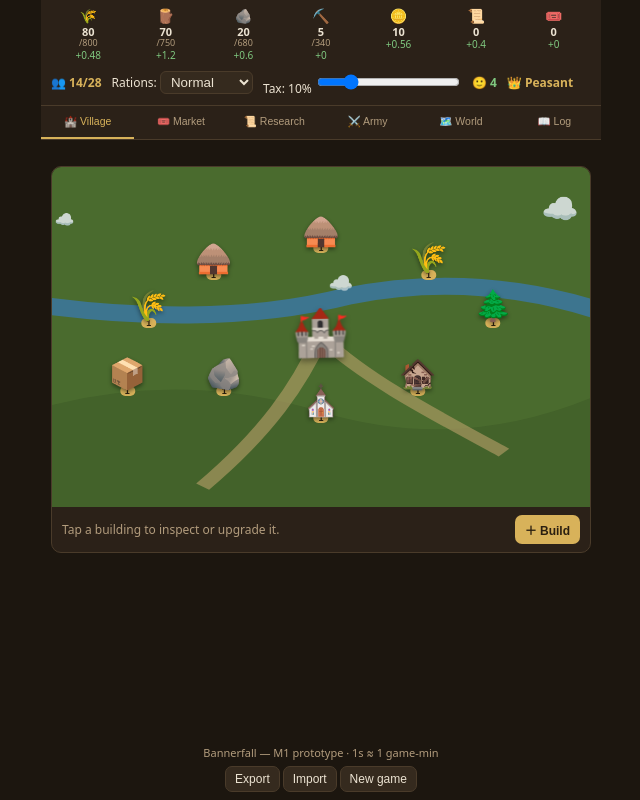
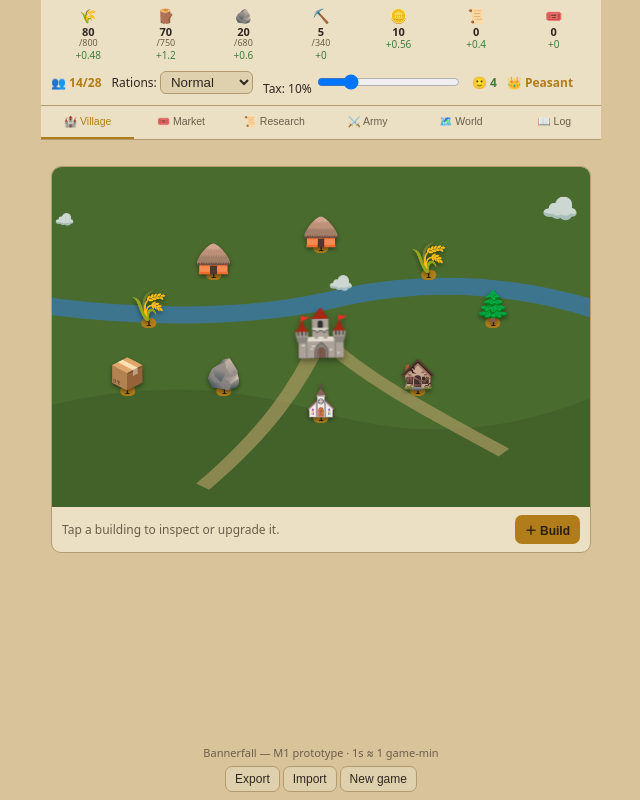
Before and after one commit to OwenTuckwell/Claude, a React (Vite) app: page / in a window 1280 px wide. Shown: the whole page, without its empty margins (319-959 px from the left). Built offline with nearby package versions, Linux system fonts and the light colour scheme.

Commit message:
﻿Phase 5 (feel): apply art-style.md palette to the UI
First visible design pass -- retheme to the parchment & ink UI and earthy
world tones from docs/art-style.md (variable-driven, plus map/realm
colours and faction-coloured cells). No logic change.

```diff
--- a/src/ui/styles.css
+++ b/src/ui/styles.css
@@ -1,14 +1,20 @@
+/* Palette per docs/art-style.md — parchment & ink UI, earthy world tones. */
 :root {
-  --bg: #1c160f;
-  --panel: #2b2118;
-  --panel2: #352a1e;
-  --line: #4a3b2a;
-  --ink: #ece3d2;
-  --muted: #b29c7d;
-  --gold: #d8b25a;
-  --good: #7fc77f;
-  --bad: #e08a7a;
-  --war: #e0b35a;
+  --bg: #d9c39a;       /* tabletop parchment */
+  --panel: #ece0c4;    /* light parchment card */
+  --panel2: #e0d1ae;   /* secondary / inputs */
+  --line: #b39b6f;     /* aged-leather border */
+  --ink: #2e2620;      /* dark ink text */
+  --muted: #6b5d4a;    /* muted ink */
+  --gold: #b07d1a;     /* heraldic gold accent (readable on light) */
+  --good: #3f7d3f;     /* muted green */
+  --bad: #b1442f;      /* muted red */
+  --war: #9c6f1a;      /* amber */
+  /* world tones (art-style.md §4) */
+  --grass: #7a8c4e;
+  --grass2: #6f8246;
+  --water: #3f6f8c;
+  --water2: #3a6685;
 }
 
 * { box-sizing: border-box; }
@@ -72,7 +78,7 @@ body {
 .tag { font-size: 10px; padding: 1px 6px; border-radius: 99px; background: var(--panel2); border: 1px solid var(--line); color: var(--muted); }
 
 button.act { background: var(--gold); color: #2a1f10; border: none; border-radius: 7px; padding: 6px 10px; font-weight: 700; cursor: pointer; font-size: 12px; }
-button.act:disabled { background: #5a4a30; color: #9b876a; cursor: not-allowed; }
+button.act:disabled { background: #c3b48f; color: #8a7c64; cursor: not-allowed; }
 button.ghost { background: var(--panel2); color: var(--ink); border: 1px solid var(--line); border-radius: 7px; padding: 5px 9px; cursor: pointer; font-size: 12px; }
 
 .queue-item { display: flex; justify-content: space-between; align-items: center; font-size: 12px; padding: 4px 0; border-bottom: 1px dashed var(--line); }
@@ -93,19 +99,19 @@ button.ghost { background: var(--panel2); color: var(--ink); border: 1px solid v
 
 /* world map */
 .map { display: grid; gap: 2px; background: var(--line); border: 1px solid var(--line); border-radius: 8px; padding: 2px; }
-.cell { aspect-ratio: 1; background: #243018; border-radius: 3px; display: flex; align-items: center; justify-content: center; font-size: 14px; cursor: default; }
-.cell.player { background: #3a5a8a; }
-.cell.ai { background: #6a3a3a; cursor: pointer; }
+.cell { aspect-ratio: 1; background: var(--grass2); border-radius: 3px; display: flex; align-items: center; justify-content: center; font-size: 14px; cursor: default; }
+.cell.player { background: #4a86d8; }
+.cell.ai { background: #c2554f; cursor: pointer; }
 .cell.ai.looted { opacity: 0.45; }
 
 /* realm map (sea + land) */
-.sea-map { display: grid; gap: 0; background: #1b3a5c; border: 2px solid #122436; border-radius: 8px; overflow: hidden; }
+.sea-map { display: grid; gap: 0; background: var(--water); border: 2px solid #2b4a5e; border-radius: 8px; overflow: hidden; }
 .mcell { aspect-ratio: 1; display: flex; align-items: center; justify-content: center; font-size: 12px; line-height: 1; }
-.mcell.water { background: #21466e; }
-.mcell.water:nth-child(3n) { background: #20436a; }
-.mcell.land { background: #46602e; }
-.mcell.land:nth-child(2n) { background: #425a2b; }
-.mcell.coast { box-shadow: inset 0 0 0 1px rgba(228,212,150,0.18); }
+.mcell.water { background: var(--water); }
+.mcell.water:nth-child(3n) { background: var(--water2); }
+.mcell.land { background: var(--grass); }
+.mcell.land:nth-child(2n) { background: var(--grass2); }
+.mcell.coast { box-shadow: inset 0 0 0 1px rgba(46,38,32,0.22); }
 .mcell.ai { cursor: pointer; }
 .mcell.ai.looted { opacity: 0.4; }
 .mcell.sel { outline: 2px solid var(--gold); outline-offset: -2px; z-index: 1; }
@@ -125,7 +131,7 @@ button.ghost { background: var(--panel2); color: var(--ink); border: 1px solid v
 .rnode.wait { opacity: 0.92; cursor: not-allowed; }
 
 /* realm map markers (overlaid on the SVG) */
-.realm-svg { background: linear-gradient(135deg, #1c3e64, #2b5483, #1f476f); background-size: 220% 220%; animation: sea 14s ease-in-out infinite; }
+.realm-svg { background: linear-gradient(135deg, #356084, #3f6f8c, #356084); background-size: 220% 220%; animation: sea 14s ease-in-out infinite; }
 @keyframes sea { 0%,100% { background-position: 0% 0%; } 50% { background-position: 100% 100%; } }
 .keep-mark { position: absolute; transform: translate(-50%, -50%); font-size: 16px; line-height: 1; cursor: pointer; filter: drop-shadow(0 1px 2px rgba(0,0,0,0.6)); transition: opacity 0.4s; }
 .keep-mark.me { cursor: default; font-size: 20px; animation: bob 3.5s ease-in-out infinite; }
```
